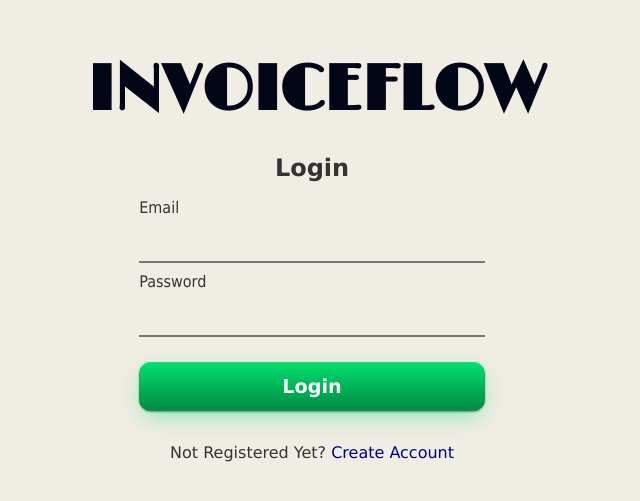
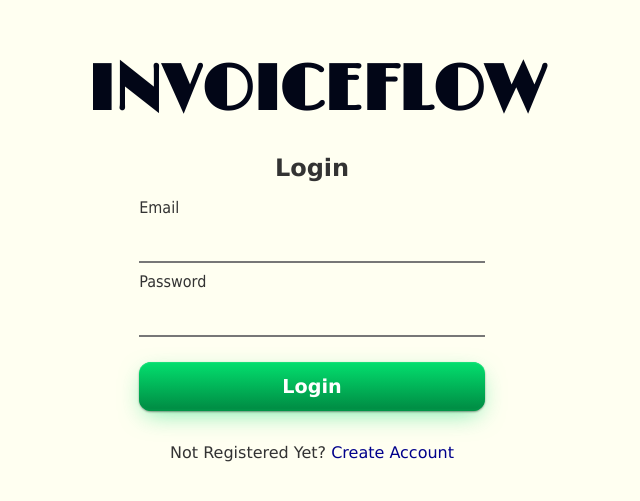
Before and after one commit to aniket-Kandangire28032K/InvoiceFlow, a React app in the folder frontend/: page /login in a window 1280 px wide. Shown: the part 109-610 px from the top of the page, without its empty margins (323-963 px from the left). Built offline with nearby package versions, Linux system fonts and the light colour scheme; no server answers; the HTML template or start-up script is replaced by a standard one; a web font is replaced by a local one.

Commit message:
18102026

```diff
--- a/frontend/src/App.scss
+++ b/frontend/src/App.scss
@@ -33,7 +33,7 @@
 
 /* Login Page */
 .login {
-  background:  #f0ede4;
+  background:  #fffff1;
   width: 100%;
   min-height: 100dvh;
   display: grid;
@@ -125,7 +125,9 @@
                     box-shadow: inset 0 2px 14px #0004;
                   }
                   &:active:not(:disabled){
-                    background:#004147 !important;
+                    background:#036834 !important;
+                    translate: 0 5px;
+
                   }
                 }
     p {
```
